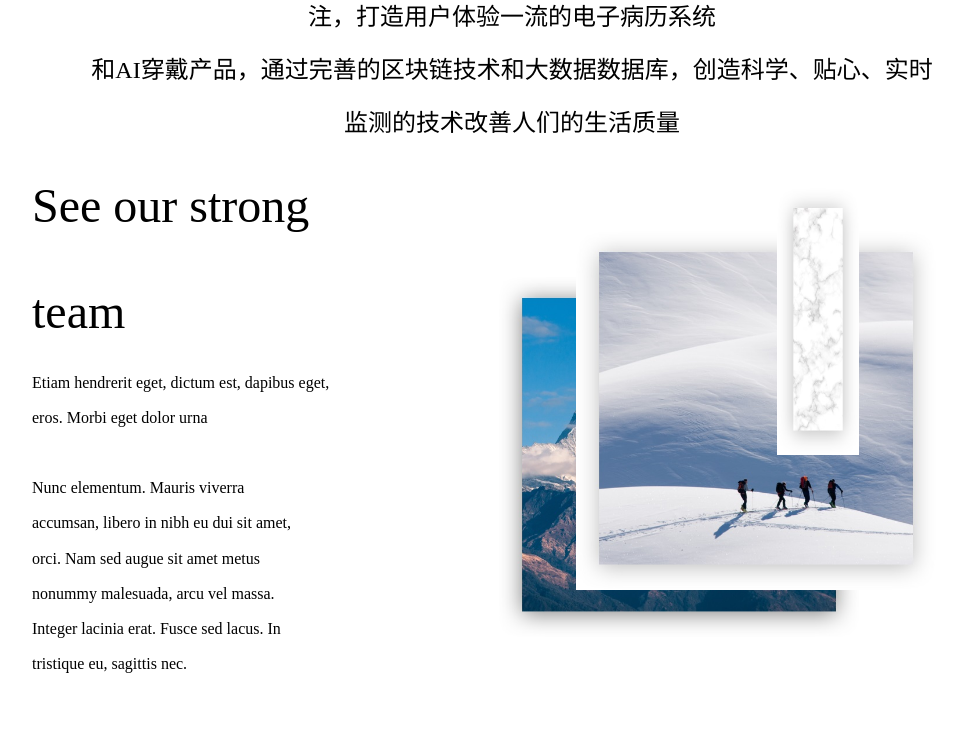
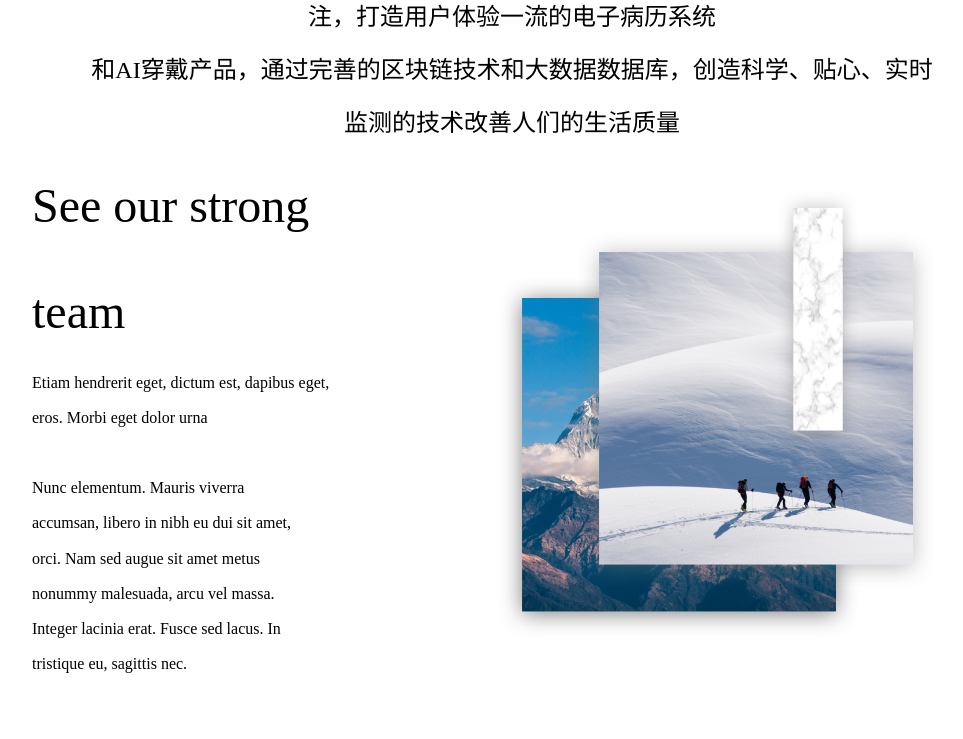
Before and after one commit to larkin2296/lianxing_web, a PHP site: page /lianxing/apps/index/view/about/index.html in a window 1280 px wide. Shown: the part 1111-1850 px from the top of the page, without its empty margins (128-1091 px from the left). Run offline with PHP 8.4, Linux system fonts and the light colour scheme; some libraries are stand-ins or nearby versions.

Commit message:
no message

```diff
--- a/apps/index/view/about/index.html
+++ b/apps/index/view/about/index.html
@@ -36,9 +36,9 @@
         Integer lacinia erat. Fusce sed lacus. In<br/>
         tristique eu, sagittis nec.
     </div>
-    <img src="__static__/img/about_main_pic_3.jpg" class="about_main_pic_3" />
-    <img src="__static__/img/about_main_pic_2.jpg" class="about_main_pic_2" />
-    <img src="__static__/img/about_main_pic_4.jpg" class="about_main_pic_4" />
+    <img src="__static__/img/about_main_pic_3.png" class="about_main_pic_3" />
+    <img src="__static__/img/about_main_pic_2.png" class="about_main_pic_2" />
+    <img src="__static__/img/about_main_pic_4.png" class="about_main_pic_4" />
 </div>
 <div class="about_pic_2"></div>
 <div class="about_list">
--- a/apps/index/view/index/index.html
+++ b/apps/index/view/index/index.html
@@ -152,7 +152,7 @@
         <div class="htm_main_sec">
 
             <img src="__static__/img/Group_22.jpg" class="htm_main_sec_pic_1"/>
-            <img src="__static__/img/500497987.jpg" class="htm_main_sec_pic_2"/>
+            <img src="__static__/img/500497987.png" class="htm_main_sec_pic_2"/>
             <img src="__static__/img/Group_15.jpg" class="htm_main_sec_pic_3"/>
 
             <div class="htm_main_sec_word">
--- a/public/static/css/index.css
+++ b/public/static/css/index.css
@@ -145,6 +145,7 @@ ul{
     position: relative;
     left: -48%;
     top: -1%;
+    border:1px solid #D5D5D5;
 }
 /*Part 2*/
 .htm_main{
@@ -233,7 +234,7 @@ ul{
     width:41.7%;
     position: absolute;
     top:60.4%;
-    left:32.9%;
+    left:43.9%;
 }
 /*Part3*/
 .luntan{
@@ -307,6 +308,7 @@ ul{
     font-size: 14px;
     color: #39A0E7;
     cursor: pointer;
+    margin-top:1%;
 }
 .more img{
     margin-left:1%;
```
Also changed, not shown: public/static/img/500497987.jpg (deleted), public/static/img/500497987.png (added), public/static/img/about_main_pic_2.jpg (deleted), public/static/img/about_main_pic_2.png (added), public/static/img/about_main_pic_3.jpg (deleted), public/static/img/about_main_pic_3.png (added), public/static/img/about_main_pic_4.jpg (deleted), public/static/img/about_main_pic_4.png (added).
